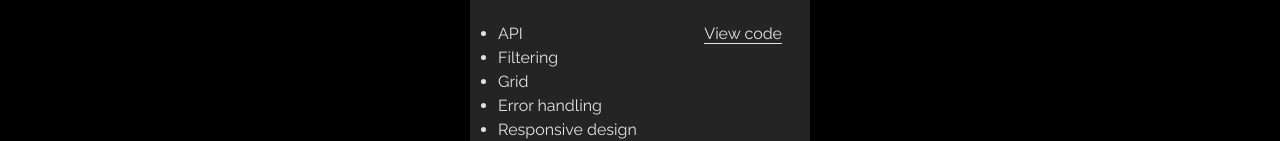
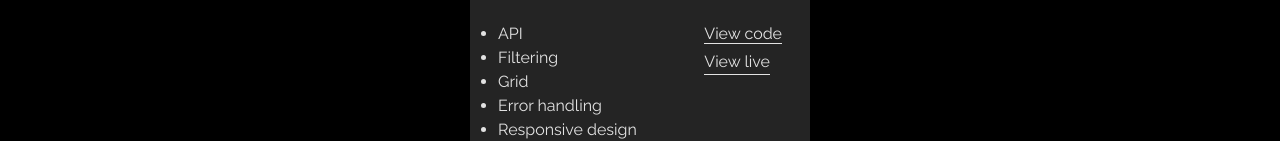
Before and after one commit to anetakasprzak/aneta-portfolio, a React (Vite) app: page / in a window 1280 px wide. Shown: the part 3132-3273 px from the top of the page. Built offline with nearby package versions, Linux system fonts and the light colour scheme.

Commit message:
add live project

```diff
--- a/src/components/Projects/Projects.jsx
+++ b/src/components/Projects/Projects.jsx
@@ -12,7 +12,7 @@ const myProjects = [
       "Responsive design",
       "Router",
     ],
-    codeUrl: "https://github.com/anetakasprzak/FM-photosnap-multi-page-website",
+    codeUrl: "https://github.com/anetakasprzak/fm-photosnap-multi-page-website",
     liveUrl: "https://fm-photosnap-multi-page-website.vercel.app/",
   },
   {
@@ -26,7 +26,7 @@ const myProjects = [
       "Dark/Light mode",
       "Responsive design",
     ],
-    codeUrl: "https://github.com/anetakasprzak/FM-github-user-search-app-react",
+    codeUrl: "https://github.com/anetakasprzak/fm-github-user-search-app-react",
     liveUrl: "https://fm-github-user-search-app-react.vercel.app/",
   },
   {
@@ -41,7 +41,7 @@ const myProjects = [
       "Responsive design",
     ],
     codeUrl:
-      "https://github.com/anetakasprzak/FM-newsletter-sign-up-with-success-message",
+      "https://github.com/anetakasprzak/fm-newsletter-sign-up-with-success-message",
     liveUrl:
       "https://fm-newsletter-sign-up-with-success-message-liart.vercel.app/",
   },
@@ -118,7 +118,8 @@ const myProjects = [
       "Error handling",
       "Responsive design",
     ],
-    codeUrl: "https://github.com/anetakasprzak/countries-API",
+    codeUrl: "https://github.com/anetakasprzak/countries-api",
+    liveUrl: "https://countries-api-ochre-beta.vercel.app/",
   },
 ];
 
```
